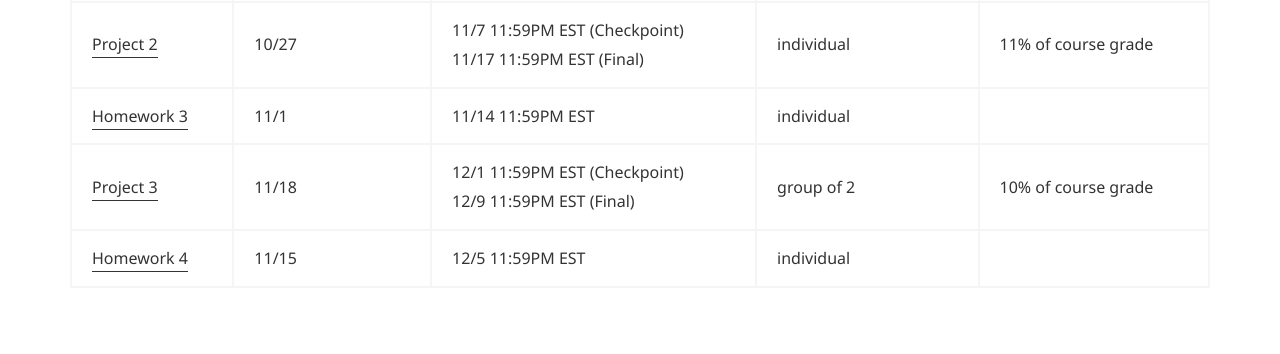
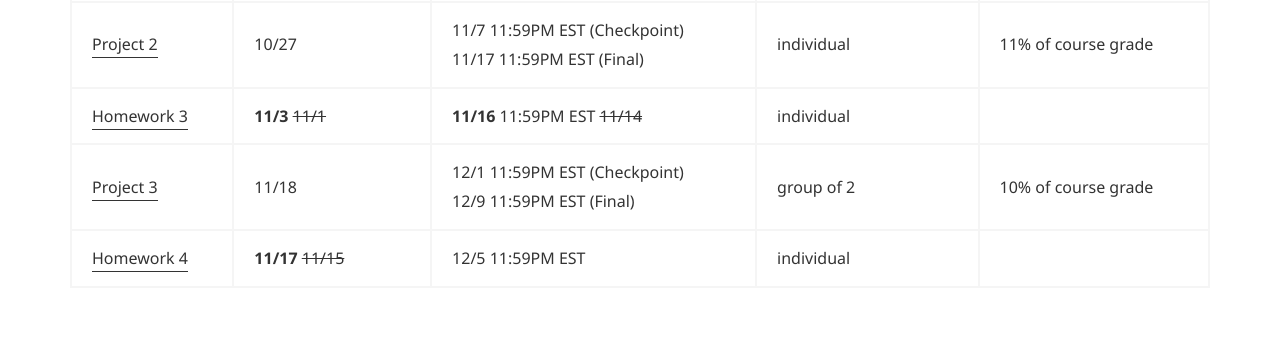
Before and after one commit to 15-440/website, a Jekyll site: the page built from assignments.md, in a window 1280 px wide. Shown: the part 1508-1862 px from the top of the page. Built offline with Jekyll 4.4.1, drawn with Linux system fonts in a browser that asks for light colours.

Commit message:
adjust hw3, hw4 dates (#13)

```diff
--- a/assignments.md
+++ b/assignments.md
@@ -24,6 +24,6 @@ Homework solutions are available on Canvas, under "Files".
 | [Project 1](https://github.com/15-440/p1)                             | 9/16          | 9/27 11:59PM EDT (Checkpoint) <br> 10/6 11:59PM EDT (Part A) <br> 10/27 11:59PM EDT (Part B)| group of 2  | 15% of course grade |
 | [Homework 2]({{ site.course.links.gradescope.url }})                            | 9/27          | 10/10 11:59PM EDT | individual      |            |
 | [Project 2](https://github.com/15-440/p2)                             | 10/27          | 11/7 11:59PM EST (Checkpoint) <br> 11/17 11:59PM EST (Final) | individual  | 11% of course grade |
-| [Homework 3]({{ site.course.links.gradescope.url }})                            | 11/1          | 11/14 11:59PM EST | individual      |            |
+| [Homework 3]({{ site.course.links.gradescope.url }})                            | **11/3** ~~11/1~~          | **11/16** 11:59PM EST ~~11/14~~ | individual      |            |
 | [Project 3](https://github.com/15-440/p3)                             | 11/18          | 12/1 11:59PM EST (Checkpoint) <br> 12/9 11:59PM EST (Final) | group of 2  | 10% of course grade |
-| [Homework 4]({{ site.course.links.gradescope.url }})                            | 11/15          | 12/5 11:59PM EST | individual      |            |
+| [Homework 4]({{ site.course.links.gradescope.url }})                            | **11/17** ~~11/15~~          | 12/5 11:59PM EST | individual      |            |
```
